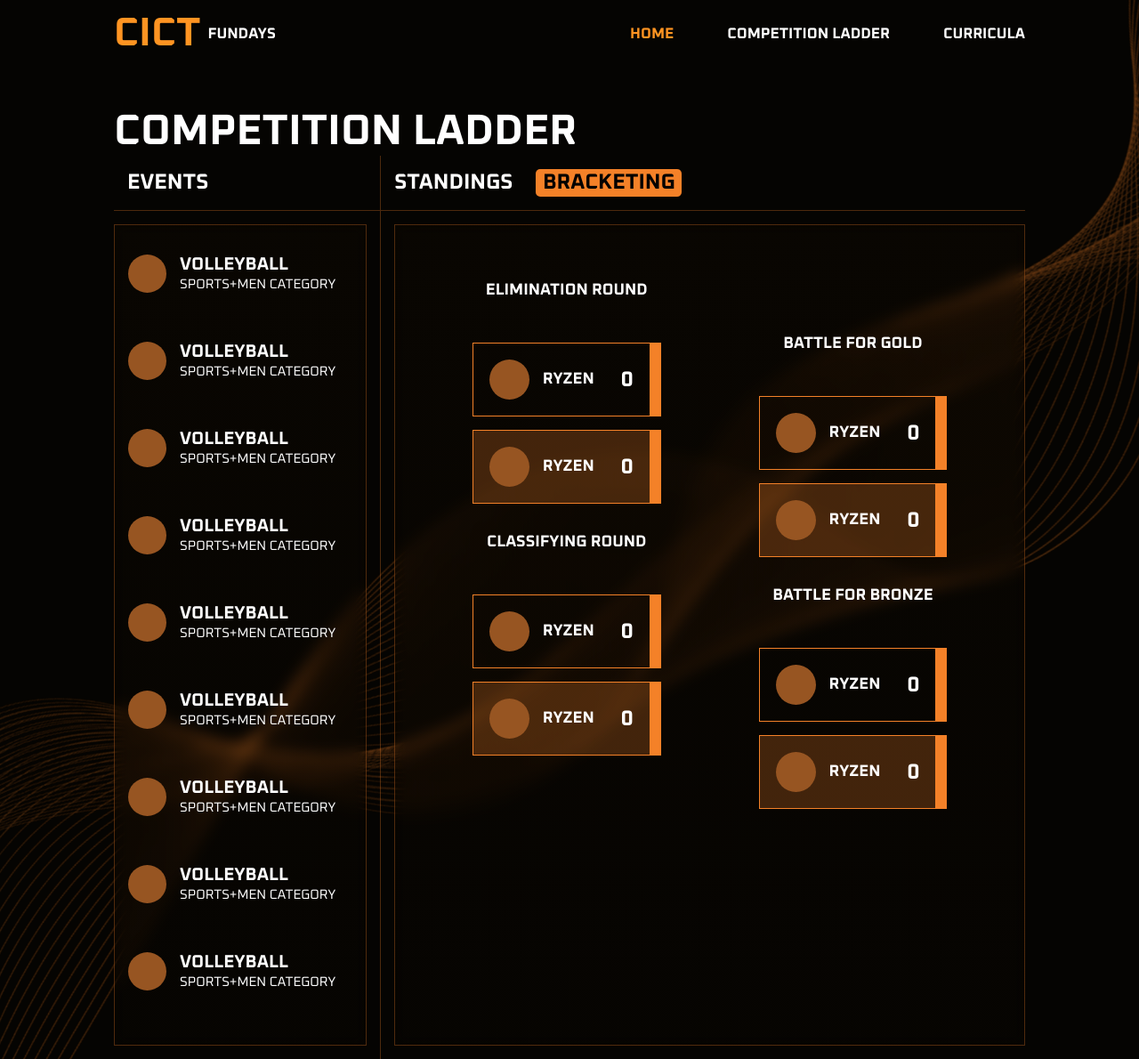
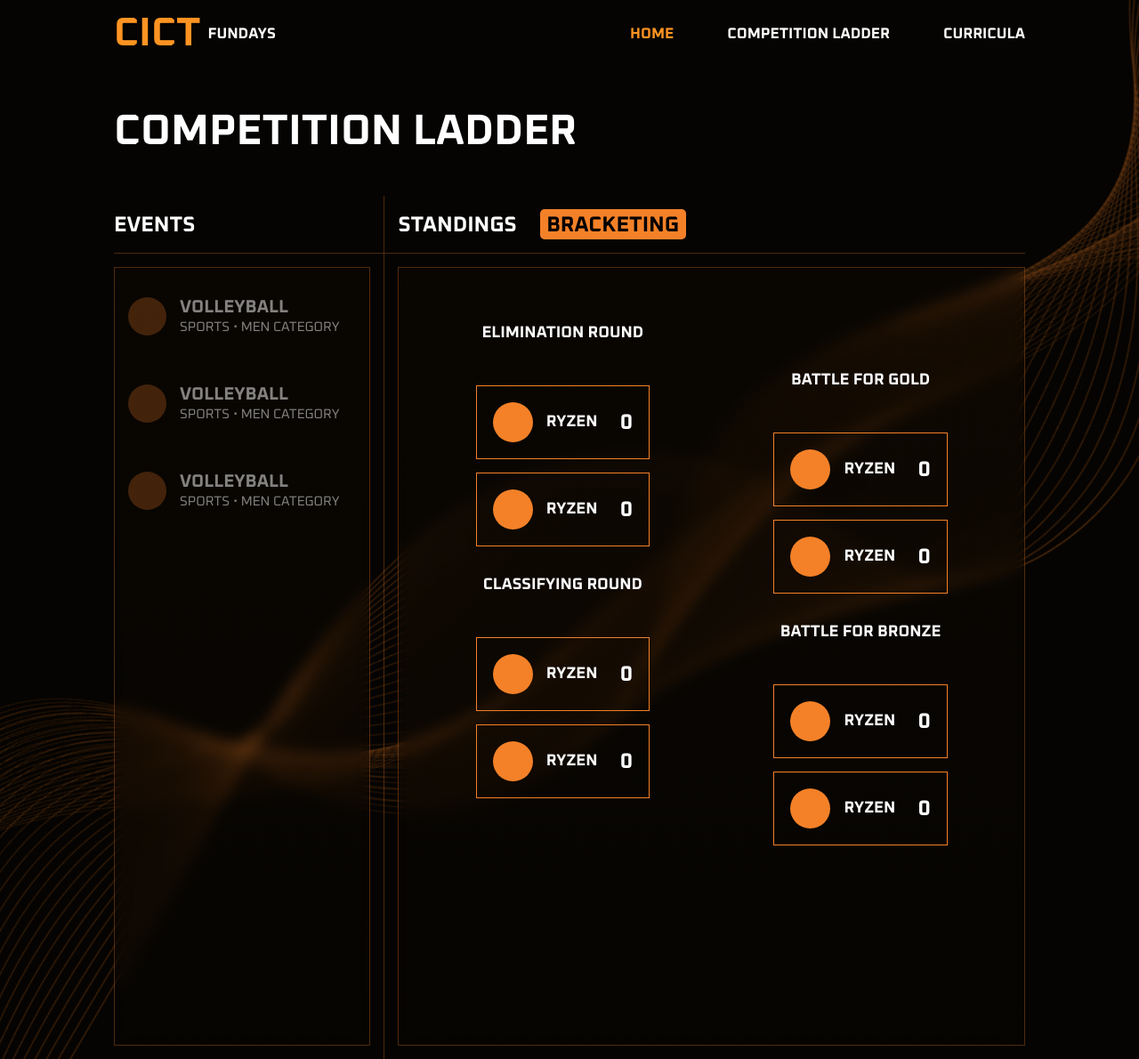
Before and after one commit to WVSU-CIPHER/Realtime-Digital-Point-System-Tracker, a PHP site: page /src/routes/competition-ladder.html in a window 1280 px wide. Shown: the whole page at 89% size. Run offline with PHP 8.4, Linux system fonts and the light colour scheme.

Commit message:
chore: fixed gaps and styles as mentioned

```diff
--- a/src/css/competition-ladder.css
+++ b/src/css/competition-ladder.css
@@ -40,6 +40,7 @@ body {
 main {
   flex: 1;
   display: flex;
+  gap: 3rem;
   flex-direction: column;
   width: 100%;
   overflow: hidden;
@@ -79,6 +80,7 @@ main {
 
 .col-1__head-title {
   padding: 1rem;
+  padding-inline-start: 0;
   display: flex;
   border: 1px solid rgba(244, 129, 40, 0.3);
   border-top: none;
@@ -96,9 +98,10 @@ main {
   border-left: none;
 }
 
-.col-1__head-title > h1 {
+.event-title {
   font-size: clamp(10px, 3vw, 24px);
   line-height: 31.2px;
+  padding-top: 0.2rem;
   text-transform: uppercase;
 }
 
@@ -106,6 +109,7 @@ main {
 .bracketing-tab {
   font-size: clamp(10px, 3vw, 24px);
   line-height: 31.2px;
+  padding-top: 0.2rem;
   text-transform: uppercase;
 }
 
@@ -202,7 +206,7 @@ main {
 }
 
 .abv-2 {
-  padding-top: clamp(4rem, 2vw, 100px);
+  padding-top: 10%;
   display: flex;
   flex-direction: column;
   align-items: center;
@@ -219,59 +223,150 @@ main {
   padding-block: 17px;
   border-right: 4px solid transparent;
   cursor: pointer;
-  transition: border-right 0.2s;
+  transition: all 0.2s;
+  opacity: 0.5;
+
+  .cl__event-circle-element {
+    background-color: #f47d28;
+    opacity: 0.5;
+  }
 }
 
 .cl__event-item:hover {
   border-right: 4px solid #f48128;
+  opacity: 1;
 }
 
-.cl__event-item:hover > .circle-element {
+.cl__event-item:hover .cl__event-circle-element {
   background-color: #f48128;
+  opacity: 1;
 }
 
-.cl__event-item > .circle-element {
+.cl__event-circle-element {
   height: 43px;
   width: 43px;
   /* background-color: #f48128; */
   background-color: #975522;
   border-radius: 50%;
-  transition: background-color 0.2s;
 }
 
-.cl__event-item > .meta {
+.cl__event-item > .cl__event-meta {
   display: flex;
   flex-direction: column;
 }
 
-.cl__event-item > .meta > h1 {
+.cl__event-name {
   font-size: 20px;
   text-transform: uppercase;
 }
 
-.cl__event-item > .meta > .sport-category > p {
+.sports__p {
   text-transform: uppercase;
 }
 
-.cl__event-item > .meta > .sport-category {
+.sport-category-info {
+  gap: 0.25rem;
   display: flex;
 }
 
-.team-card {
+.meta-bullet {
+  scale: 80%;
+}
+
+.event-category {
+  text-transform: uppercase;
+}
+
+.team-card-circle-element {
+  width: 45px;
+  height: 45px;
+  border-radius: 50%;
+  background-color: #f48128;
+}
+
+/* Styling for the team card */
+.team-card-default__primary {
   display: flex;
   padding: clamp(10px, 2vw, 18px);
   width: 100%;
-  gap: 2rem;
+  gap: clamp(0.2rem, 2vw, 2rem);
+  align-items: center;
+  justify-content: space-between;
+  border: 1px solid #f48128;
+  border-right: 1px solid #f48128;
+
+  .team-card-circle-element {
+    background-color: #f48128;
+    border-radius: 50%;
+  }
+}
+
+.team-card-default__secondary {
+  display: flex;
+  padding: clamp(10px, 2vw, 18px);
+  width: 100%;
+  gap: clamp(0.2rem, 2vw, 2rem);
+  align-items: center;
+  justify-content: space-between;
+  border: 1px solid #f48128;
+  border-right: 1px solid #f48128;
+  color: white;
+  opacity: 0.5;
+  .team-card-circle-element {
+    background-color: #f48128;
+    opacity: 0.5;
+    border-radius: 50%;
+  }
+}
+
+.team-card-active__primary {
+  display: flex;
+  padding: clamp(10px, 2vw, 18px);
+  width: 100%;
+  gap: clamp(0.2rem, 2vw, 2rem);
   align-items: center;
   justify-content: space-between;
   border: 1px solid #f48128;
   border-right: 13px solid #f48128;
+  color: white;
+  .team-card-circle-element {
+    background-color: #f48128;
+    border-radius: 50%;
+  }
+
+  .team-card-points {
+    color: #f48128;
+  }
 }
 
+.team-card-active__secondary {
+  display: flex;
+  padding: clamp(10px, 2vw, 18px);
+  width: 100%;
+  gap: clamp(0.2rem, 2vw, 2rem);
+  align-items: center;
+  justify-content: space-between;
+  background-color: #2a1808;
+  color: white;
+  opacity: 0.7;
+
+  .team-card-circle-element {
+    background-color: #965019;
+    border-radius: 50%;
+  }
+}
+
+/* For active */
+
 /* Style for number in team-card */
-.team-card > p {
+/* .team-card > p {
   font-size: clamp(16px, 2vw, 24px);
   font-weight: 700;
+} */
+.team-card-points {
+  text-transform: uppercase;
+  font-weight: 700;
+  font-size: 24px;
 }
 
 .elimination-round,
@@ -319,39 +414,29 @@ main {
   align-items: center;
 }
 
-.team-card-circle-element {
-  height: 45px;
-  width: 45px;
-  background-color: #975522;
-  border-radius: 50%;
-}
-.team-card__container > div:nth-of-type(2) {
-  background-color: rgba(244, 129, 40, 0.25);
-}
-
 /* Mobile dropdown */
 .cl__drop-down-menu {
   border: 1px solid rgba(244, 129, 40, 0.3);
   display: flex;
   justify-content: space-between;
-  padding-inline: 0.25rem;
+  padding-inline: 10px;
   align-items: center;
-  padding-block: 0.5rem;
+  padding-block: 10px;
   display: none;
 }
 
 .cl__drop-down-menu-item {
   display: flex;
-  gap: 2rem;
+  gap: 1rem;
   align-items: center;
 }
 
-.cl__drop-down-menu-item > p {
+.cl__drop-down-label {
   text-transform: uppercase;
+  color: #f48128;
   font-size: 10px;
   font-weight: 700;
 }
-
 /* STANDING */
 .cl__standing-content {
   width: 100%;
@@ -362,7 +447,7 @@ main {
   border: 1px solid #f47d28;
   background: rgba(244, 129, 40, 0.12);
   flex-grow: 1;
-  padding-bottom: 3rem;
+  padding-bottom: 10%;
 }
 
 .standing-head-titles {
@@ -389,7 +474,8 @@ main {
   padding-inline: 1rem;
 }
 .standing-ranking-content {
-  padding-inline: 1rem;
+  padding-inline-start: 3%;
+  padding-inline-end: 5%;
   display: flex;
   flex-direction: column;
   gap: 2rem;
@@ -472,6 +558,14 @@ main {
     align-items: center;
     margin-top: 3rem;
   }
+
+  .cl__col-content-container {
+    padding-inline-start: 0;
+  }
+
+  main {
+    gap: 1rem;
+  }
 }
 
 @media screen and (max-width: 768px) {
@@ -505,7 +599,7 @@ main {
   }
 
   .abv-2 {
-    padding-top: 10rem;
+    padding-top: 25%;
   }
 
   .cl__col-content-sub-container {
--- a/src/routes/competition-ladder.html
+++ b/src/routes/competition-ladder.html
@@ -20,10 +20,14 @@
         <h4 class="sub-heading">FUNDAYS</h4>
       </div>
       <div class="navbar-link">
-        <a class="navbar-link navbar-link-home navbar-link--active" href="/home"
+        <a
+          class="navbar-link navbar-link-home navbar-link--active"
+          href="/src/routes/home.html"
           >Home</a
         >
-        <a class="navbar-link navbar-link-competition" href="/competition"
+        <a
+          class="navbar-link navbar-link-competition"
+          href="/src/routes/competition-ladder.html"
           >Competition Ladder</a
         >
         <a class="navbar-link navbar-link-curricula" href="/curricula"
@@ -40,9 +44,9 @@
       <section class="cl__drop-down-menu">
         <div class="cl__drop-down-menu-item">
           <img src="../images/volleyballorg 2.svg" alt="drop-down-icon" />
-          <p>volleyball</p>
+          <p class="cl__drop-down-label">volleyball</p>
         </div>
-        <span class="cl__drop-down-chev-down">
+        <span class="cl__drop-down-chev-down" id="cl__drop-down-btn">
           <img src="../images/down-arrow 25.svg" alt="drop-down-arrow-down" />
         </span>
       </section>
@@ -54,155 +58,65 @@
         <article class="cl__col-1">
           <!-- Events -->
           <div class="col-1__head-title">
-            <h1>Events</h1>
+            <h1 class="event-title">Events</h1>
           </div>
 
           <!-- EVENT CONTENT -->
           <aside class="cl__events">
             <!-- SCROLLABLE ASIDE BAR -->
-            <div class="cl__scrollable">
+            <section class="cl__scrollable">
               <!-- SCROLL ITEMS  -->
               <section class="cl__event-item">
                 <!-- circle element -->
-                <div class="circle-element"></div>
+                <div class="cl__event-circle-element"></div>
 
                 <!-- title and sport categ -->
-                <div class="meta">
-                  <h1>volleyball</h1>
+                <div class="cl__event-meta">
+                  <h1 class="cl__event-name">volleyball</h1>
                   <!-- sport categ -->
-                  <div class="sport-category">
-                    <p>sports</p>
-                    +
-                    <p>men category</p>
+                  <div class="sport-category-info">
+                    <p class="sports__p">sports</p>
+                    <span class="meta-bullet">•</span>
+                    <p class="event-category">men category</p>
                   </div>
                 </div>
               </section>
               <section class="cl__event-item">
                 <!-- circle element -->
-                <div class="circle-element"></div>
+                <div class="cl__event-circle-element"></div>
 
                 <!-- title and sport categ -->
-                <div class="meta">
-                  <h1>volleyball</h1>
+                <div class="cl__event-meta">
+                  <h1 class="cl__event-name">volleyball</h1>
                   <!-- sport categ -->
-                  <div class="sport-category">
-                    <p>sports</p>
-                    +
-                    <p>men category</p>
+                  <div class="sport-category-info">
+                    <p class="sports__p">sports</p>
+                    <span class="meta-bullet">•</span>
+                    <p class="event-category">men category</p>
                   </div>
                 </div>
               </section>
               <section class="cl__event-item">
                 <!-- circle element -->
-                <div class="circle-element"></div>
+                <div class="cl__event-circle-element"></div>
 
                 <!-- title and sport categ -->
-                <div class="meta">
-                  <h1>volleyball</h1>
+                <div class="cl__event-meta">
+                  <h1 class="cl__event-name">volleyball</h1>
                   <!-- sport categ -->
-                  <div class="sport-category">
-                    <p>sports</p>
-                    +
-                    <p>men category</p>
+                  <div class="sport-category-info">
+                    <p class="sports__p">sports</p>
+                    <span class="meta-bullet">•</span>
+                    <p class="event-category">men category</p>
                   </div>
                 </div>
               </section>
-              <section class="cl__event-item">
-                <!-- circle element -->
-                <div class="circle-element"></div>
-
-                <!-- title and sport categ -->
-                <div class="meta">
-                  <h1>volleyball</h1>
-                  <!-- sport categ -->
-                  <div class="sport-category">
-                    <p>sports</p>
-                    +
-                    <p>men category</p>
-                  </div>
-                </div>
-              </section>
-              <section class="cl__event-item">
-                <!-- circle element -->
-                <div class="circle-element"></div>
-
-                <!-- title and sport categ -->
-                <div class="meta">
-                  <h1>volleyball</h1>
-                  <!-- sport categ -->
-                  <div class="sport-category">
-                    <p>sports</p>
-                    +
-                    <p>men category</p>
-                  </div>
-                </div>
-              </section>
-              <section class="cl__event-item">
-                <!-- circle element -->
-                <div class="circle-element"></div>
-
-                <!-- title and sport categ -->
-                <div class="meta">
-                  <h1>volleyball</h1>
-                  <!-- sport categ -->
-                  <div class="sport-category">
-                    <p>sports</p>
-                    +
-                    <p>men category</p>
-                  </div>
-                </div>
-              </section>
-              <section class="cl__event-item">
-                <!-- circle element -->
-                <div class="circle-element"></div>
-
-                <!-- title and sport categ -->
-                <div class="meta">
-                  <h1>volleyball</h1>
-                  <!-- sport categ -->
-                  <div class="sport-category">
-                    <p>sports</p>
-                    +
-                    <p>men category</p>
-                  </div>
-                </div>
-              </section>
-              <section class="cl__event-item">
-                <!-- circle element -->
-                <div class="circle-element"></div>
-
-                <!-- title and sport categ -->
-                <div class="meta">
-                  <h1>volleyball</h1>
-                  <!-- sport categ -->
-                  <div class="sport-category">
-                    <p>sports</p>
-                    +
-                    <p>men category</p>
-                  </div>
-                </div>
-              </section>
-              <section class="cl__event-item">
-                <!-- circle element -->
-                <div class="circle-element"></div>
-
-                <!-- title and sport categ -->
-                <div class="meta">
-                  <h1>volleyball</h1>
-                  <!-- sport categ -->
-                  <div class="sport-category">
-                    <p>sports</p>
-                    +
-                    <p>men category</p>
-                  </div>
-                </div>
-              </section>
-            </div>
+            </section>
           </aside>
         </article>
 
         <!-- PARENT CONTAINER FOR COLUMN 2 -->
-        <article class="cl__col-2">
+        <section class="cl__col-2">
           <!-- INTERACTIVE TABS -->
           <div class="col-2__head-title">
             <h1
@@ -273,23 +187,23 @@
               <!-- CONTENT  [BRACKETS] -->
               <section id="cl__bracket" class="cl__bracket-content">
                 <!-- FIRST FOR BRACKETS -->
-                <div class="bracket-container abv-1">
+                <div class="bracket-container">
                   <article class="elimination-round">
                     <h1 class="bracket-title">elimination round</h1>
                     <div class="team-card__container">
-                      <div class="team-card">
+                      <div class="team-card-default__primary">
                         <div class="team-card__meta">
                           <div class="team-card-circle-element"></div>
                           <span class="team-name">ryzen</span>
                         </div>
-                        <p>0</p>
+                        <p class="team-card-points">0</p>
                       </div>
-                      <div class="team-card">
+                      <div class="team-card-default__primary">
                         <div class="team-card__meta">
                           <div class="team-card-circle-element"></div>
                           <span class="team-name">ryzen</span>
                         </div>
-                        <p>0</p>
+                        <p class="team-card-points">0</p>
                       </div>
                     </div>
                   </article>
@@ -297,41 +211,40 @@
                   <article class="classifying-round">
                     <h1 class="bracket-title">classifying round</h1>
                     <div class="team-card__container">
-                      <div class="team-card">
+                      <div class="team-card-default__primary">
                         <div class="team-card__meta">
                           <div class="team-card-circle-element"></div>
                           <span class="team-name">ryzen</span>
                         </div>
-                        <p>0</p>
+                        <p class="team-card-points">0</p>
                       </div>
-                      <div class="team-card">
+                      <div class="team-card-default__primary">
                         <div class="team-card__meta">
                           <div class="team-card-circle-element"></div>
                           <span class="team-name">ryzen</span>
                         </div>
-                        <p>0</p>
+                        <p class="team-card-points">0</p>
                       </div>
                     </div>
                   </article>
                 </div>
-
                 <div class="bracket-container abv-2">
                   <article class="battle-for-gold">
                     <h1 class="bracket-title">battle for gold</h1>
                     <div class="team-card__container">
-                      <div class="team-card">
+                      <div class="team-card-default__primary">
                         <div class="team-card__meta">
                           <div class="team-card-circle-element"></div>
                           <span class="team-name">ryzen</span>
                         </div>
-                        <p>0</p>
+                        <p class="team-card-points">0</p>
                       </div>
-                      <div class="team-card">
+                      <div class="team-card-default__primary">
                         <div class="team-card__meta">
                           <div class="team-card-circle-element"></div>
                           <span class="team-name">ryzen</span>
                         </div>
-                        <p>0</p>
+                        <p class="team-card-points">0</p>
                       </div>
                     </div>
                   </article>
@@ -339,19 +252,19 @@
                   <article class="battle-for-bronze">
                     <h1 class="bracket-title">battle for bronze</h1>
                     <div class="team-card__container">
-                      <div class="team-card">
+                      <div class="team-card-default__primary">
                         <div class="team-card__meta">
                           <div class="team-card-circle-element"></div>
                           <span class="team-name">ryzen</span>
                         </div>
-                        <p>0</p>
+                        <p class="team-card-points">0</p>
                       </div>
-                      <div class="team-card">
+                      <div class="team-card-default__primary">
                         <div class="team-card__meta">
                           <div class="team-card-circle-element"></div>
                           <span class="team-name">ryzen</span>
                         </div>
-                        <p>0</p>
+                        <p class="team-card-points">0</p>
                       </div>
                     </div>
                   </article>
@@ -359,7 +272,7 @@
               </section>
             </div>
           </section>
-        </article>
+        </section>
       </div>
     </main>
 
```
